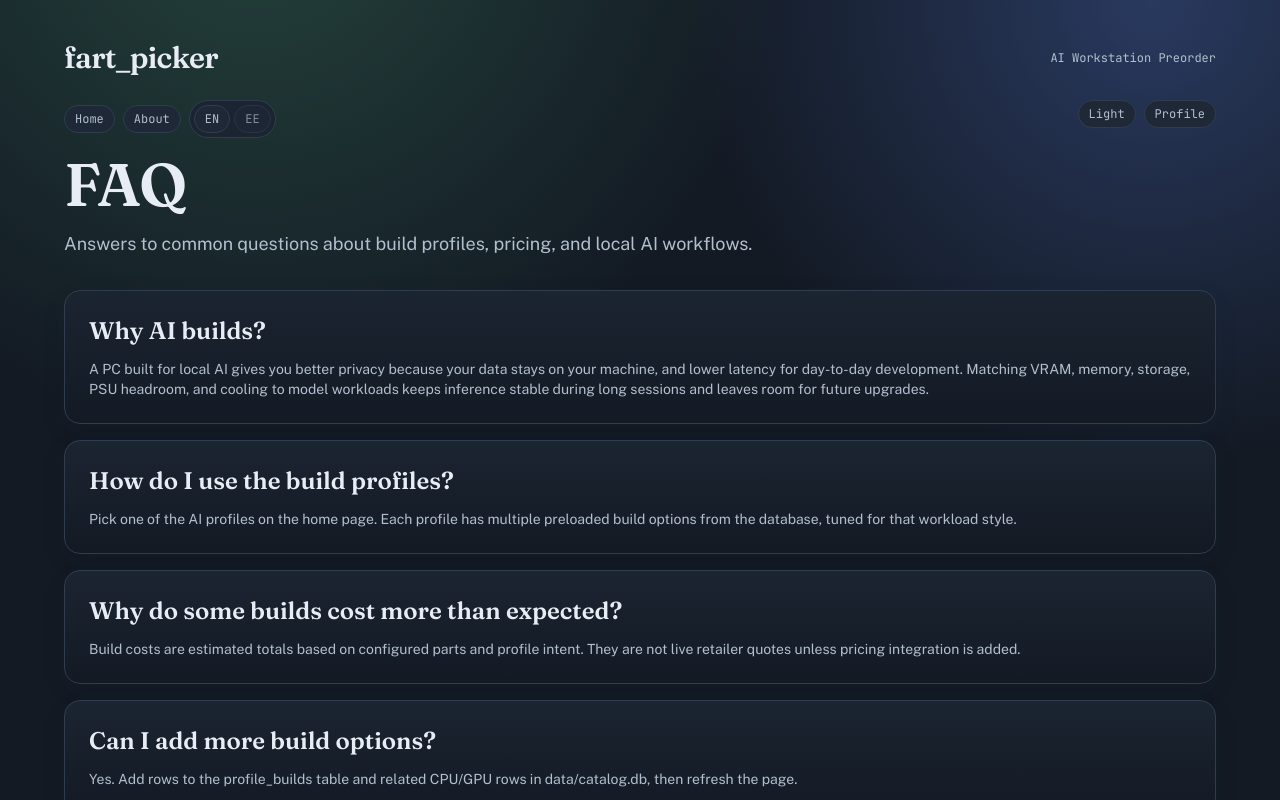
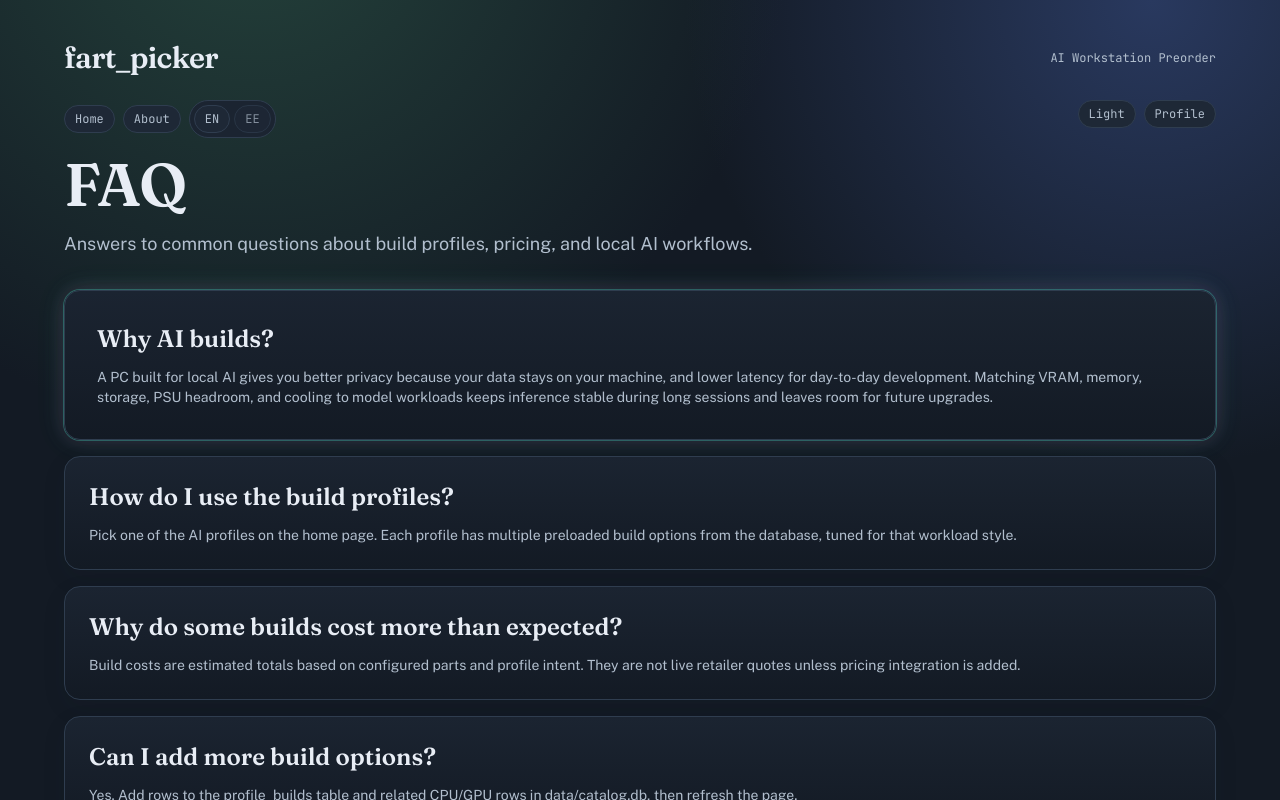
Before and after one commit to tamkivi/fart_picker, a Next.js app: page /faq in a window 1280 px wide. Shown: the top 800 px of the page. Built offline with nearby package versions, Linux system fonts and the light colour scheme; no server answers.

Commit message:
Enhance Why AI builds panel size and add subtle RGB glow

```diff
--- a/src/app/faq/page.tsx
+++ b/src/app/faq/page.tsx
@@ -75,7 +75,13 @@ export default async function FaqPage() {
         </header>
 
         <div className="space-y-4">
-          <section className="wireframe-panel border-2 border-[color:var(--accent)] p-6">
+          <section
+            className="wireframe-panel border-2 border-[color:var(--accent)] p-7 md:p-8"
+            style={{
+              boxShadow:
+                "0 0 0 1px color-mix(in srgb, var(--accent) 40%, transparent), 0 0 18px rgba(255, 0, 120, 0.12), 0 0 24px rgba(0, 180, 255, 0.1), 0 0 30px rgba(120, 255, 120, 0.1)",
+            }}
+          >
             <h2 className="font-display text-2xl font-semibold">Why AI builds?</h2>
             <p className="mt-3 text-sm text-[color:var(--muted)]">
               {lang === "et"
```
